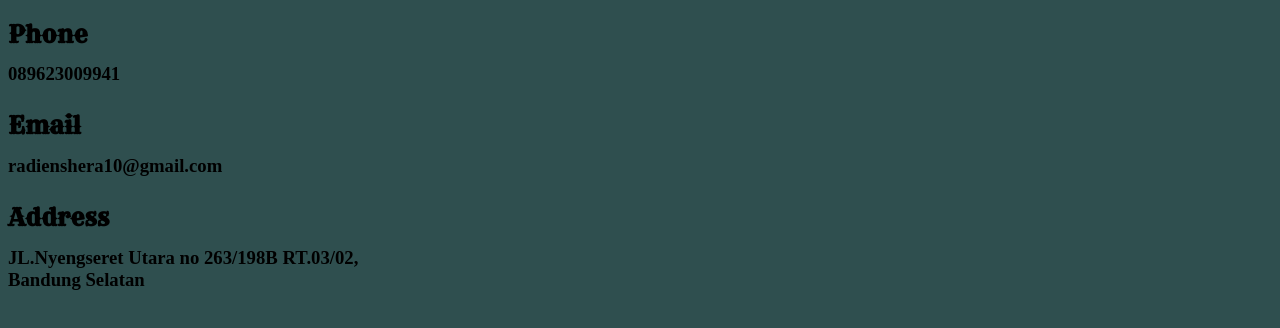
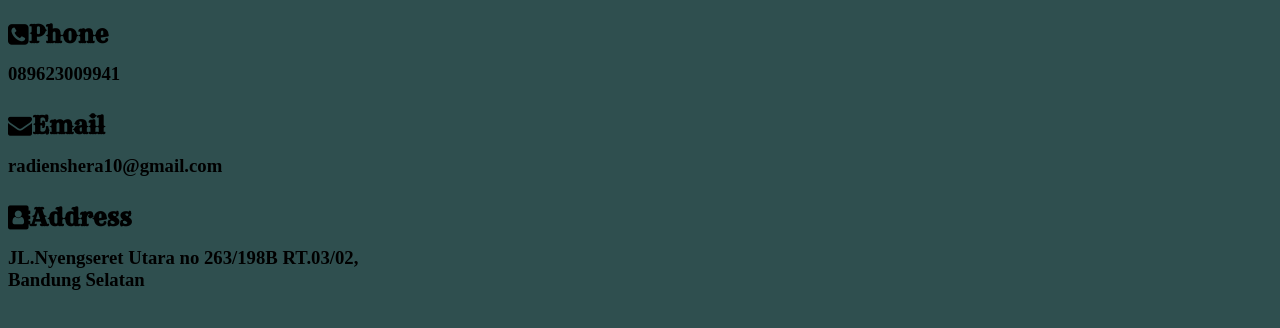
Before and after one commit to diennshera/radien1st.github.io, a plain HTML site: page index.html in a window 1280 px wide. Shown: the part 452-780 px from the top of the page. Drawn offline with Linux system fonts and the light colour scheme; files whose address does not match are found by name.

Commit message:
Update index.html

```diff
--- a/index.html
+++ b/index.html
@@ -2,6 +2,7 @@
 <head>
 	<title>RadieN Shera Indrian</title>
 	<link rel="stylesheet" type="text/css" href="style.css">
+	<link rel="stylesheet" href="font-awesome.min.css">
 </head>
 <body>
 	<div class="left">
@@ -10,9 +11,9 @@
 	</div>
 		<div class="Right">
 			<h1>CONTACT</h1>
-			<h2>Phone</h2><h3>089623009941</h3>
-			<h2>Email</h2><h3>radienshera10@gmail.com</h3>
-			<h2>Address</h2><h3>JL.Nyengseret Utara no 263/198B RT.03/02,<br>Bandung Selatan</br></h3>
+			<h2><i class="fa fa-phone-square"></i>Phone</h2><h3>089623009941</h3>
+			<h2><i class="fa fa-envelope"></i>Email</h2><h3>radienshera10@gmail.com</h3>
+			<h2><i class="fa fa-address-book"></i>Address</h2><h3>JL.Nyengseret Utara no 263/198B RT.03/02,<br>Bandung Selatan</br></h3>
 		</div>
 	<div class="text">
 		<h1>Personal Details and Educational Background</h1>
```
